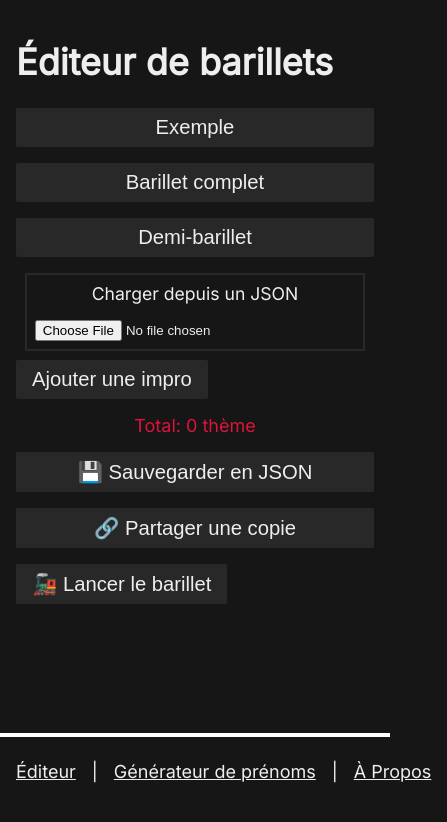
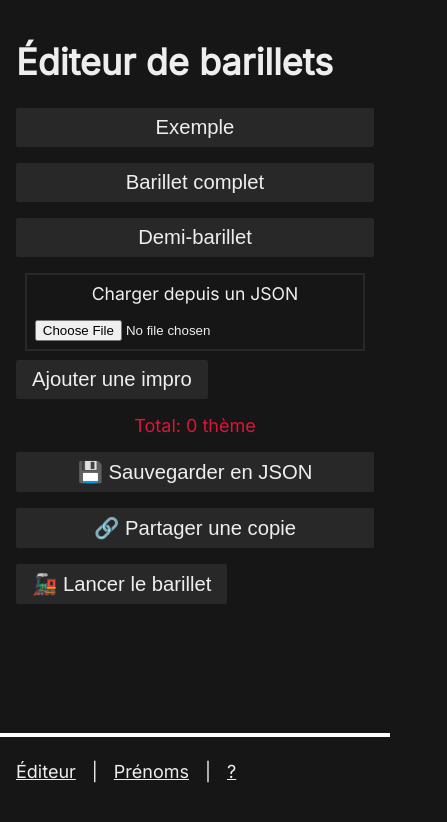
Before and after one commit to tchapeaux/improv-barillet-editor, a React (Vite) app: page /#/ in a window 390 px wide. Shown: the top 822 px of the page, 447 px wide, since content can reach past the window. Built offline with nearby package versions, Linux system fonts and the light colour scheme.

Commit message:
🧒 Reduce menu text size so it fits in mobile phones

```diff
--- a/src/app.jsx
+++ b/src/app.jsx
@@ -37,9 +37,9 @@ export default function Home() {
         <div className="links">
           <Link href="/">Éditeur</Link>
           <span className="divider">|</span>
-          <Link href="/name-generator">Générateur de prénoms</Link>
+          <Link href="/name-generator">Prénoms</Link>
           <span className="divider">|</span>
-          <Link href="/about">À Propos</Link>
+          <Link href="/about">?</Link>
         </div>
       </footer>
     </Router>
```
